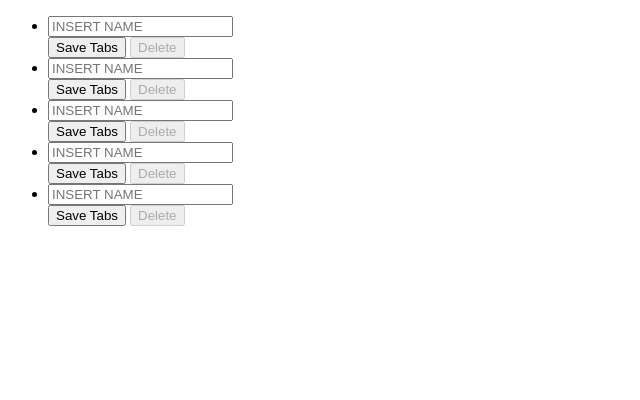
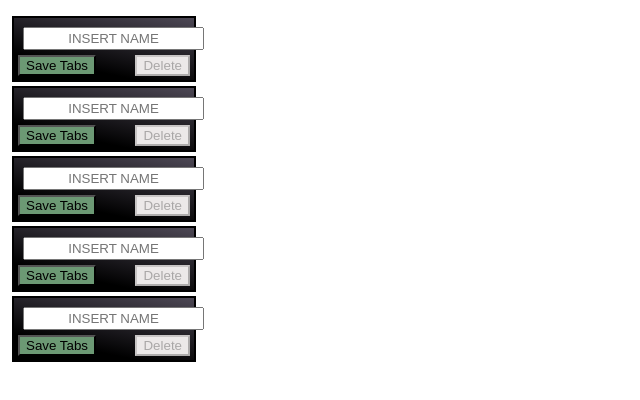
Before and after one commit to AnthonyClausing/tab-locker, a Svelte app: page / in a window 1280 px wide. Shown: the top 400 px of the page, without its empty margins (0-640 px from the left). Built offline with nearby package versions, Linux system fonts and the light colour scheme; the HTML template or start-up script is replaced by a standard one.

Commit message:
style for component

```diff
--- a/src/App.svelte
+++ b/src/App.svelte
@@ -113,3 +113,58 @@ onMount(() => {
 		{/each}
 	</ul>
 </main>
+
+<style>
+	.open {
+		background: #3bbf53;
+	}
+	.open:hover {
+		box-shadow:  0 0 5px #3bbf53, 0 0 10px #3bbf53, 0 0 15px #3bbf53;
+	}
+	.save {
+		background: #6c9974;
+	}
+	.save:hover {
+		box-shadow: 0 0 15px #6c9974, 0 0 20px #6c9974, 0 0 25px #6c9974;
+	}
+	.delete {
+		background: #f43838;
+	}
+	.delete:enabled:hover {
+		box-shadow: 0 0 15px #f43838, 0 0 20px #f43838, 0 0 25px #f43838;
+	}
+	.delete:disabled {
+		background: #ece9e9;
+	}
+	#locker-container {
+		list-style: none;
+		padding: 0;
+		width: 12rem;
+	}
+	.lockers {
+		max-height: 4.5em;
+		text-align: center;
+    padding: 0.25rem;
+    margin: 0.25rem;
+		border: 2px solid black;
+		background-color: #4d4855;
+		background-image: linear-gradient(192deg, #4d4855 0%, #000000 74%);
+	}
+	.name-input {
+		padding: 2px 0;
+		text-align: center;
+		outline: none;
+	}
+	.locker-name {
+		color: #fff;
+		margin: 5px;
+		text-shadow: 0 0 5px #fff, 0 0 10px #fff, 0 0 15px #0073e64f, 0 0 20px #0073e64f, 0 0 25px #0073e64f, 0 0 30px #0073e64f, 0 0 35px #0073e64f;
+	}
+	.locker-name > div{
+		padding: 2px;
+	}
+	.buttons {
+		display: flex;
+		justify-content: space-between;
+	}
+</style>
```
